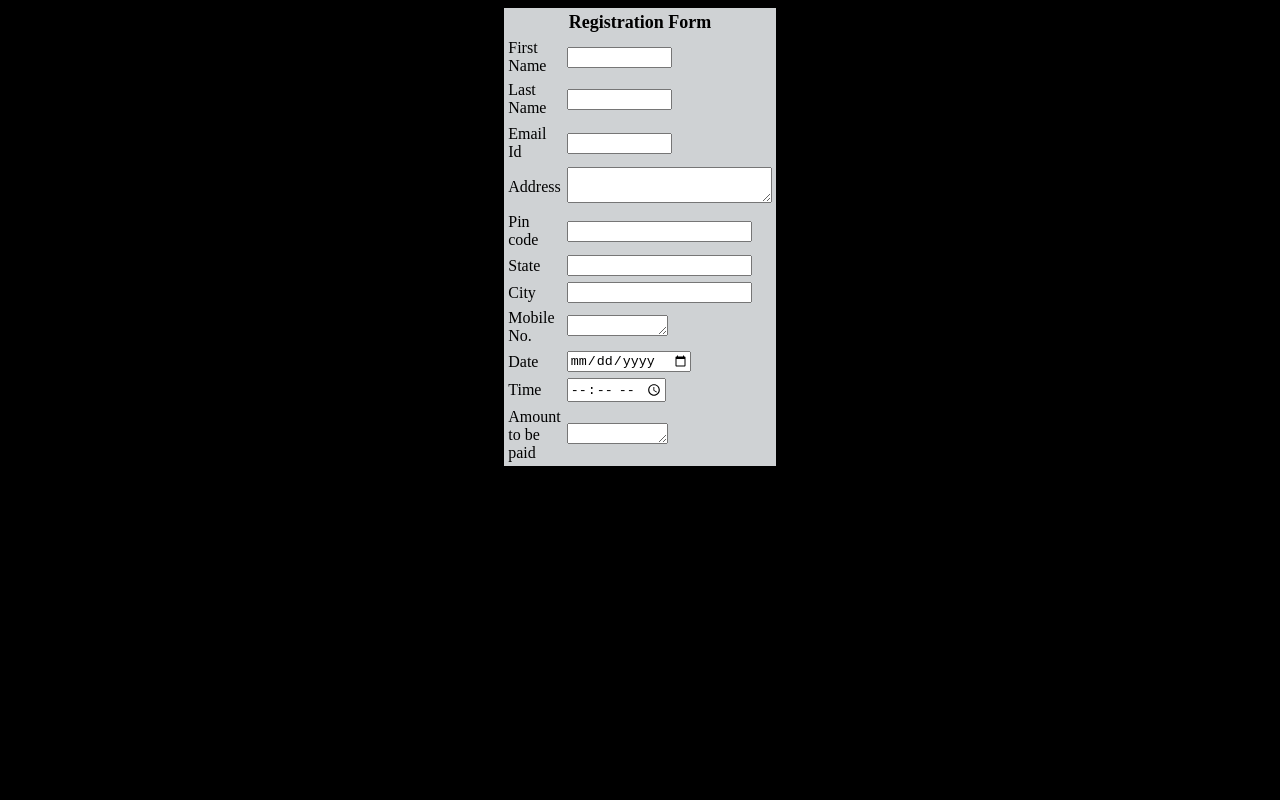
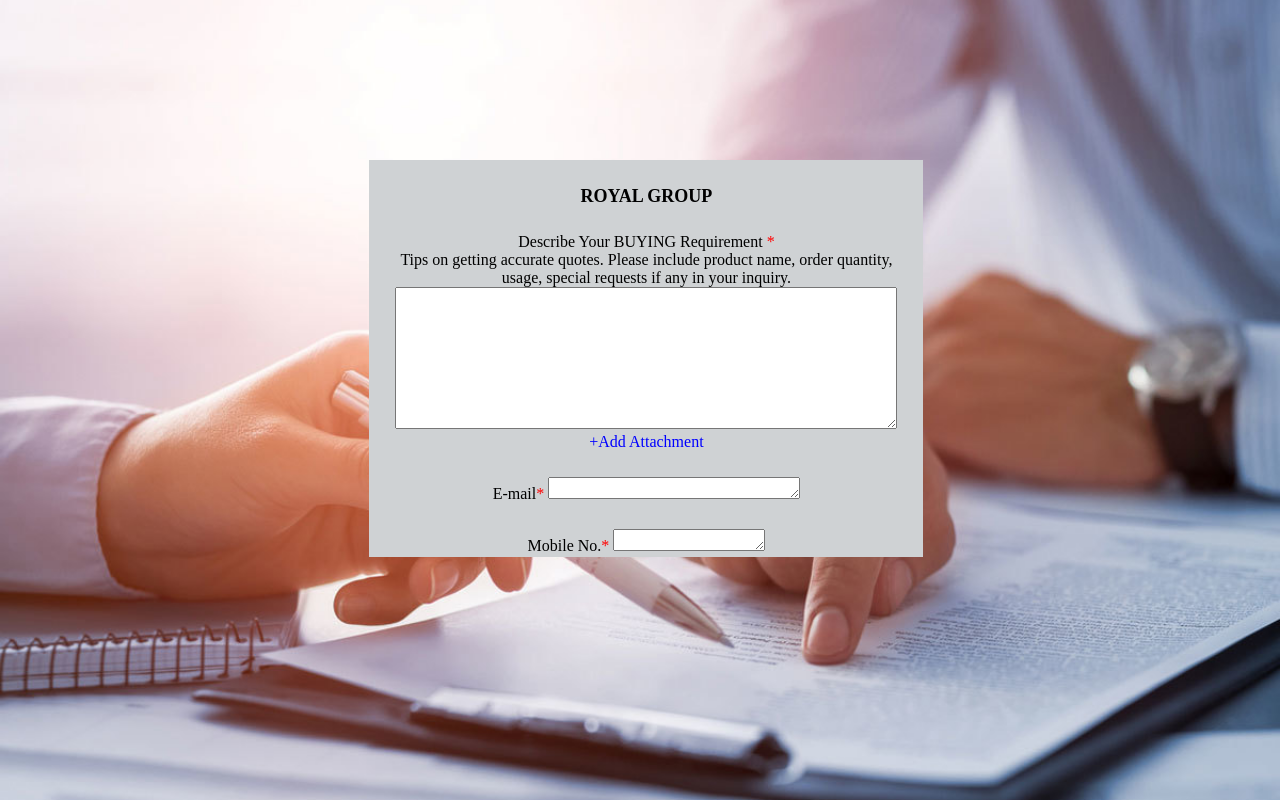
Before and after one commit to akratikushwah/Form-details, a plain HTML site: page index.html in a window 1280 px wide. Drawn offline with Linux system fonts and the light colour scheme.

Commit message:
Form details

```diff
--- a/index.html
+++ b/index.html
@@ -4,9 +4,10 @@
 
 <script type="text/javascript" src="validate.js"></script>
 </head>
-<body bgcolor="black">
-    <link rel="stylesheet" href="fd.css">
-<form action="#" name="UserDetails" onSubmit="return(validate());">
+
+<body style="background-image: url('bg1.jpg');">
+    <link rel="stylesheet" href="rgf.css">
+<center><form action="#" name="UserDetails" onSubmit="return(validate());" align="center">
 <div class = "form">
 
 
@@ -15,79 +16,36 @@
 
     <tr>
     <td colspan=2>
-    <center><font size=4><b>Registration Form</b></font></center>
-    </td>
-    </tr>
-
-
-    <tr>
-    <td>First Name </td>
-    <td><input type= "text" name="firstname" id="firstname" size="10" >
+    <center><font size=4><b>ROYAL GROUP</b></font></center>
     </td>
     </tr>
 
     <tr>
-    <td>Last Name</td>
-    <td><input type="text" name="lastname" id="lastname"
-    size="10" ></td>
+        <td>Describe Your BUYING Requirement <span class="required" style ="color:red;">*</span>
+        <p>Tips on getting accurate quotes. Please include product name, order quantity, usage, special requests if any in your inquiry.</p>
+        <textarea  name="Requirement" id="Requirement" input type="text" size="300" cols="100" rols="100" style="margin:0px; height: 140px;width:500px"></textarea>
+        <p style="color:blue;" style="font-size:x-large;">+Add Attachment</p>
+    </td>
+
     </tr>
-    <tr>
+
+
 
     <tr>
-    <td>Email Id</td>
-    <td><input type="email" name="emailid" id="emailid"
-    size="10" ></td>
-    </tr>
-
-    <tr>
-    <td>Address</td>
-    <td><textarea name="address" id="address" cols="23" rows="2" input type="address" ></textarea></td>
-    </tr>
-
-    <tr>
-    <td>Pin code</td>
-    <td><input type="number" name="pincode" id="pincode"
-    size="10"></td>
-    </tr>
-
-    <tr>
-    <td>State</td>
-    <td><input type="text" name="state" id="state" size="20">
+    <td>E-mail<span class="required" style ="color:red;">*</span></h2>
+        <textarea  name="email" id="email" input type="email" size="300" cols="100" rols="100" style="margin:0px; height: 20px;width:250px"></textarea>
     </td>
     </tr>
 
     <tr>
-    <td>City</td>
-    <td><input type="text" name="state" id="state" size="20">
-    </td>
-    </tr>
-
-    <tr>
-    <td>Mobile No.</td>
-    <td><textarea input type="number" name="MobileNo" id="MobileNo" size="10" cols="10" rows="1"></textarea>
-    </td>
-    </tr>
-
-    <tr>
-    <td>Date</td>
-    <td><input type="date" name="date" id="date" size="10"></td>
-
-    </tr>
-    <tr>
-    <td>Time</td>
-    <td><input type="time" name="time" id="time" size="12"></td>
-    </tr>
-
-    <tr>
-    <td>Amount to be paid</td>
-    <td><textarea  name="number" id="number" size="10" cols="10" rows="1" input type="number"></textarea>
+    <td>Mobile No.<span class="required" style ="color:red;">*</span></h2>
+        <textarea  name="email" id="email" input type="email" size="300" cols="100" rols="100" style="margin:0px; height: 20px;width:150px"></textarea></td>
     </td>
     </tr>
     </table>
 
 </div>
 
-
-</form>
+</form></center>
 </body>
 </html>
```
